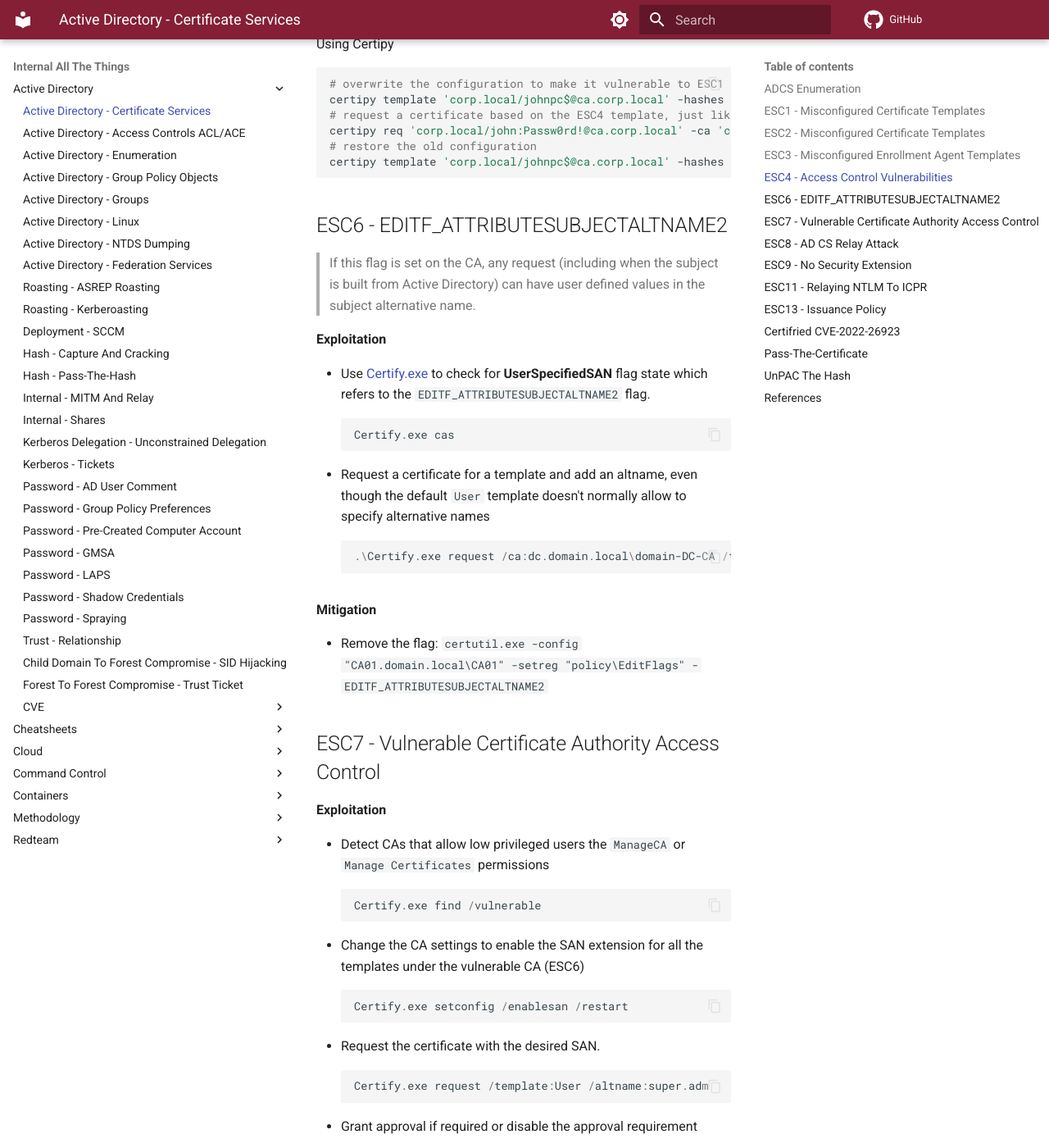
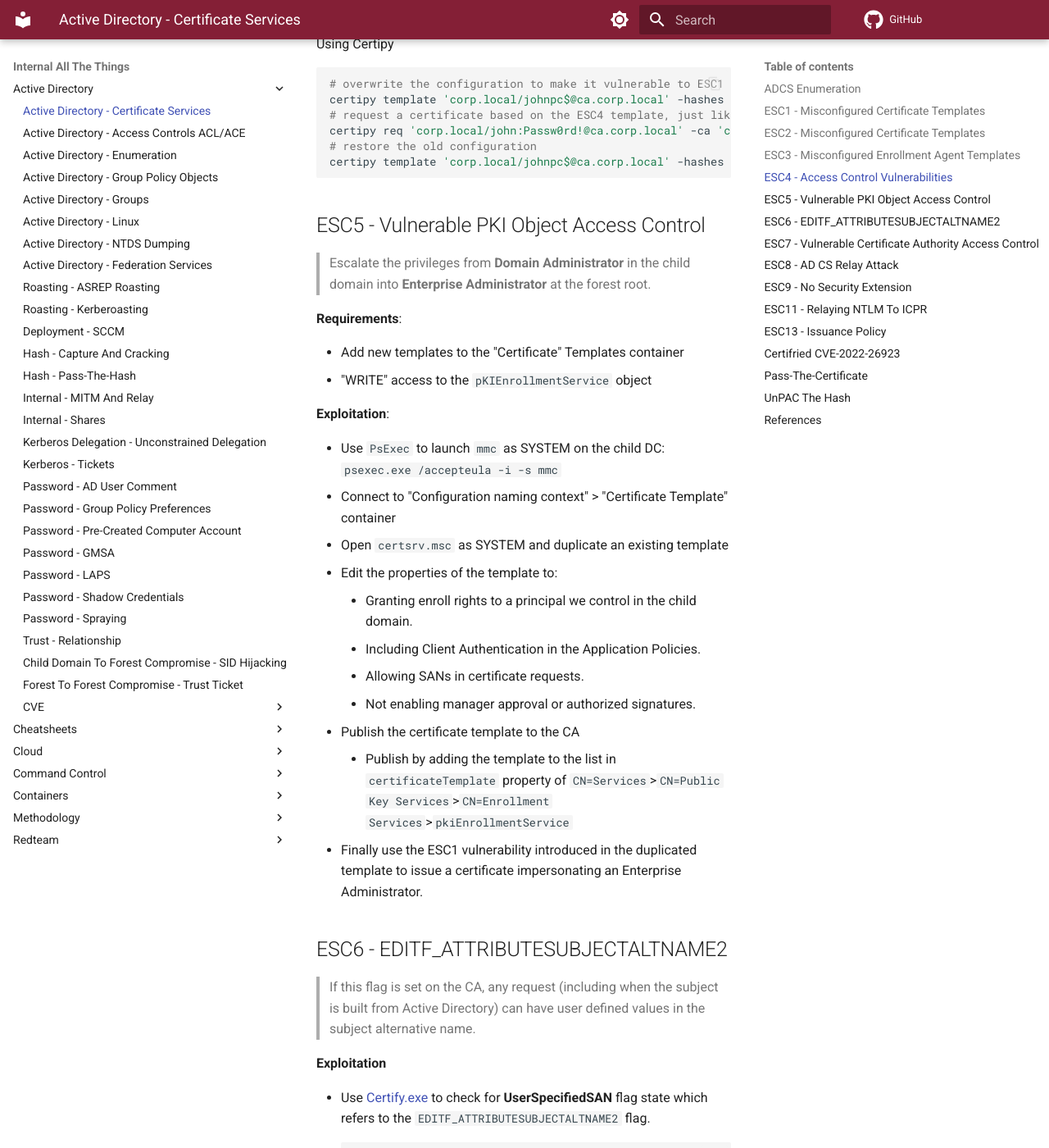
Before and after one commit to swisskyrepo/InternalAllTheThings, an MkDocs documentation site: the page built from docs/active-directory/ad-adcs-certificate-services.md, in a window 1280 px wide and 1400 px high, scrolled down 3311 px. Shown: the whole window at 82% size. Built offline with MkDocs 1.6.1 and Material for MkDocs 9.7.7, drawn with Linux system fonts in a browser that asks for light colours; emoji names are drawn with the system emoji font; comment, search, counter and statistics services are not loaded; some of the changed text lies outside the part shown.

Commit message:
ESC5 Vulnerable PKI Object Access Control

````diff
--- a/docs/active-directory/ad-adcs-certificate-services.md
+++ b/docs/active-directory/ad-adcs-certificate-services.md
@@ -117,6 +117,30 @@
 # restore the old configuration
 certipy template 'corp.local/johnpc$@ca.corp.local' -hashes :fc525c9683e8fe067095ba2ddc971889 -template 'ESC4' -configuration ESC4.json
 ```
+
+
+## ESC5 - Vulnerable PKI Object Access Control
+
+> Escalate the privileges from **Domain Administrator** in the child domain into **Enterprise Administrator** at the forest root.
+
+**Requirements**:
+
+* Add new templates to the "Certificate" Templates container
+* "WRITE" access to the `pKIEnrollmentService` object
+
+**Exploitation**:
+
+* Use `PsExec` to launch `mmc` as SYSTEM on the child DC: `psexec.exe /accepteula -i -s mmc`
+* Connect to "Configuration naming context" > "Certificate Template" container
+* Open `certsrv.msc` as SYSTEM and duplicate an existing template
+* Edit the properties of the template to:
+    * Granting enroll rights to a principal we control in the child domain.
+    * Including Client Authentication in the Application Policies.
+    * Allowing SANs in certificate requests.
+    * Not enabling manager approval or authorized signatures.
+* Publish the certificate template to the CA
+    * Publish by adding the template to the list in `certificateTemplate` property of `CN=Services`>`CN=Public Key Services`>`CN=Enrollment Services`>`pkiEnrollmentService`
+* Finally use the ESC1 vulnerability introduced in the duplicated template to issue a certificate impersonating an Enterprise Administrator.
 
 
 ## ESC6 - EDITF_ATTRIBUTESUBJECTALTNAME2
@@ -484,3 +508,5 @@
 * [Access controls - The Hacker Recipes](https://www.thehacker.recipes/ad/movement/ad-cs/access-controls)
 * [Web endpoints - The Hacker Recipes](https://www.thehacker.recipes/ad/movement/ad-cs/web-endpoints)
 * [ADCS ESC13 Abuse Technique - Jonas Bülow Knudsen - 02/15/2024](https://posts.specterops.io/adcs-esc13-abuse-technique-fda4272fbd53)
+* [From DA to EA with ESC5 - Andy Robbins - May 16, 2023](https://posts.specterops.io/from-da-to-ea-with-esc5-f9f045aa105c)
+* [ADCS ESC14 Abuse Technique - Jonas Bülow Knudsen - 02/01/2024](https://posts.specterops.io/adcs-esc14-abuse-technique-333a004dc2b9)
````
